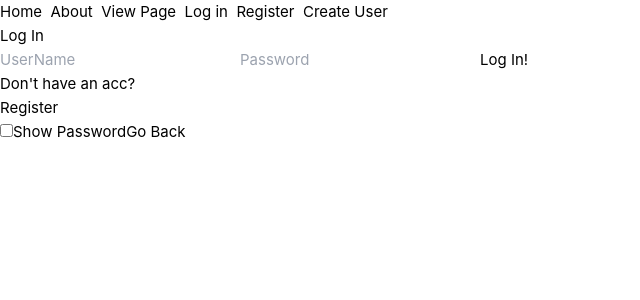
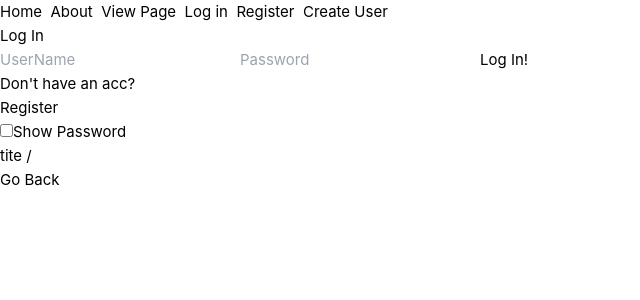
Before and after one commit to LueKely/Fake-Website, a Vue app: page /LogIn in a window 1280 px wide. Shown: the top 300 px of the page, without its empty margins (0-640 px from the left). Built offline with nearby package versions, Linux system fonts and the light colour scheme; no server answers.

Commit message:
add: super fucking cool shit
HAHAHA LES GO I FINALLY MADE A GOOD QUERY PARAMS GAMING GAMING GAMING

```diff
--- a/src/App.vue
+++ b/src/App.vue
@@ -21,7 +21,7 @@
 		<RouterLink to="/Register">Register &nbsp;</RouterLink>
 		<RouterLink to="/Create">Create User &nbsp;</RouterLink>
 	</nav>
-	<RouterView />
+	<router-view></router-view>
 	<GoBack></GoBack>
 </template>
 
--- a/src/router/index.ts
+++ b/src/router/index.ts
@@ -1,9 +1,8 @@
-import { createRouter, createWebHistory } from 'vue-router';
+import { createRouter, createWebHistory, useRoute } from 'vue-router';
 import HomeView from '../views/HomeView.vue';
 import { useLogInStore } from '@/stores/LogInStore';
-
-import { defineStore } from 'pinia';
-
+import LogInUser from '../views/LogInUser.vue';
+import { useQueryStore } from '@/stores/QueryStore';
 const router = createRouter({
 	history: createWebHistory(import.meta.env.BASE_URL),
 	routes: [
@@ -49,7 +48,7 @@ const router = createRouter({
 		{
 			path: '/LogIn',
 			name: 'LogIn',
-			component: () => import('../views/LogInUser.vue'),
+			component: LogInUser,
 		},
 		{
 			path: '/Register',
@@ -77,10 +76,18 @@ const router = createRouter({
 
 router.beforeEach((to, from) => {
 	const logInStore = useLogInStore();
+	const queryStore = useQueryStore();
 	logInStore.checkLogInStatus();
 	// to and from are both route objects. must call `next`.
 	if (to.meta.requiresAuth && logInStore.logInStatus == false) {
-		return { name: 'LogIn' };
+		console.log(to.fullPath);
+
+		queryStore.setRouteQuery(to.fullPath);
+
+		return {
+			path: '/LogIn',
+			query: { redirect: to.fullPath },
+		};
 	}
 });
 export default router;
--- /dev/null
+++ b/src/stores/QueryStore.ts
@@ -0,0 +1,11 @@
+import { defineStore } from 'pinia';
+import { ref } from 'vue';
+
+export const useQueryStore = defineStore('CurrentQuery', () => {
+	const currentRouteQuery = ref<string>('/');
+	function setRouteQuery(value: string) {
+		currentRouteQuery.value = value;
+	}
+
+	return { currentRouteQuery, setRouteQuery };
+});
--- a/src/views/LogInUser.vue
+++ b/src/views/LogInUser.vue
@@ -1,15 +1,20 @@
 <script setup lang="ts">
 	import { RouterLink } from 'vue-router';
 	import axios from 'axios';
-	import { onMounted, ref, reactive, watch, computed } from 'vue';
+	import { ref, reactive, watch } from 'vue';
 	import { useLogInStore } from '@/stores/LogInStore';
 	import LogOut from '@/components/LogOut.vue';
 	import router from '@/router';
-
+	import { useQueryStore } from '@/stores/QueryStore';
+	import { storeToRefs } from 'pinia';
 	type user = { email: string; password: string };
 
+	// const route = useRoute();
+	const queryStore = useQueryStore();
+	const { currentRouteQuery } = storeToRefs(queryStore);
+	const routeName = ref(currentRouteQuery);
+
 	const logInStore = useLogInStore();
-
 	const userLogIn = reactive<user>({ email: '', password: '' });
 	const showPass = ref<boolean>(false);
 	const passType = ref<string>('password');
@@ -29,23 +34,14 @@
 			logInStore.checkLogInStatus();
 			await alert('Success!!');
 			await console.log(areYouLoggedIn.value);
-			await router.push({ name: 'home' });
+			await router.push({
+				path: routeName.value,
+			});
 		} catch (error) {
 			console.log(error);
 			alert('error occured');
 		}
 	}
-	// slander
-	async function getSlander() {
-		const lue = ref(
-			await axios.get('https://sample-mern-backend.vercel.app/api/todos')
-		);
-		await console.log(lue.value);
-	}
-
-	onMounted(async () => {
-		getSlander();
-	});
 
 	watch(showPass, () => {
 		showPass.value == false
@@ -68,4 +64,5 @@
 	<label for="showPass">Show Password</label>
 
 	<div v-if="logInStore.logInStatus == true"><LogOut></LogOut></div>
+	<p>tite {{ currentRouteQuery }}</p>
 </template>
```
